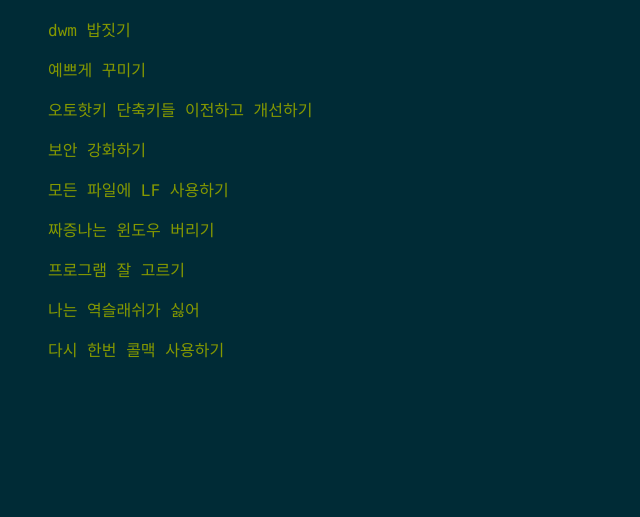
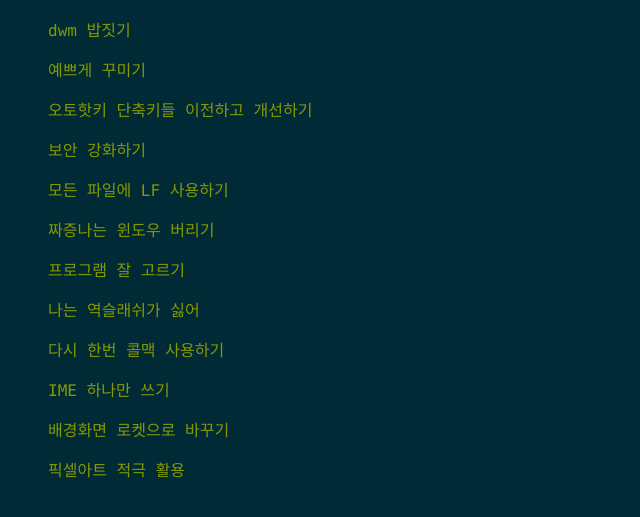
Before and after one commit to asdfer-1234/homepage, a plain HTML site: page index.html in a window 1280 px wide. Shown: the part 119-636 px from the top of the page, without its empty margins (0-640 px from the left). Drawn offline with Linux system fonts and the light colour scheme.

Commit message:
add additional entries

```diff
--- a/index.html
+++ b/index.html
@@ -16,5 +16,8 @@
 		<ul>프로그램 잘 고르기</ul>
 		<ul>나는 역슬래쉬가 싫어</ul>
 		<ul>다시 한번 콜맥 사용하기</ul>
+		<ul>IME 하나만 쓰기</ul>
+		<ul>배경화면 로켓으로 바꾸기</ul>
+		<ul>픽셀아트 적극 활용</ul>
 	</body>
 </html>
```
